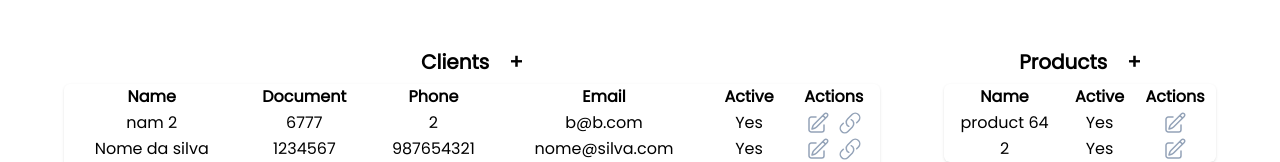
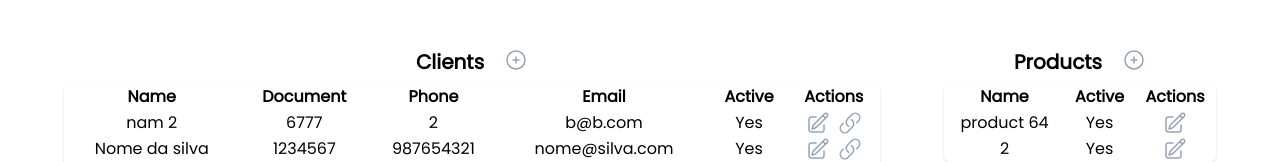
Before and after one commit to LucasFASouza/Clients-Admin, a Vue app: page / in a window 1280 px wide. Shown: the top 162 px of the page. Built offline with nearby package versions, Linux system fonts and the light colour scheme; data requests are answered from the project's data file.

Commit message:
refactor: change plus icon

```diff
--- a/src/components/ClientsTable.vue
+++ b/src/components/ClientsTable.vue
@@ -5,7 +5,9 @@
     >
       <h2>Clients</h2>
       <router-link :to="{ name: 'client', params: { id: 'register' } }">
-        +
+        <PlusCircleIcon
+          class="h-6 w-6 text-slate-400 hover:text-slate-600 hover:cursor-pointer"
+        />
       </router-link>
     </div>
     <table class="w-full text-center shadow rounded-md">
@@ -54,7 +56,11 @@ import { useRouter } from "vue-router";
 
 import { api } from "../api";
 
-import { PencilSquareIcon, LinkIcon } from "@heroicons/vue/24/outline";
+import {
+  PencilSquareIcon,
+  LinkIcon,
+  PlusCircleIcon,
+} from "@heroicons/vue/24/outline";
 
 const data = ref([]);
 
--- a/src/components/ProductsTable.vue
+++ b/src/components/ProductsTable.vue
@@ -5,7 +5,9 @@
     >
       <h2>Products</h2>
       <router-link :to="{ name: 'product', params: { id: 'register' } }">
-        +
+        <PlusCircleIcon
+          class="h-6 w-6 text-slate-400 hover:text-slate-600 hover:cursor-pointer"
+        />
       </router-link>
     </div>
     <table class="w-full text-center shadow rounded-md">
@@ -44,7 +46,7 @@ import { useRouter } from "vue-router";
 
 import { api } from "../api";
 
-import { PencilSquareIcon } from "@heroicons/vue/24/outline";
+import { PencilSquareIcon, PlusCircleIcon } from "@heroicons/vue/24/outline";
 
 const data = ref([]);
 
```
